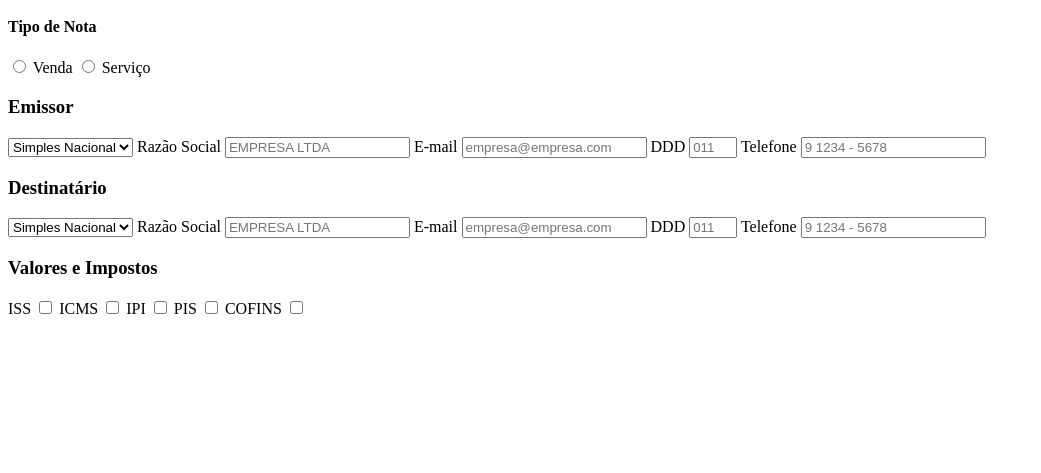
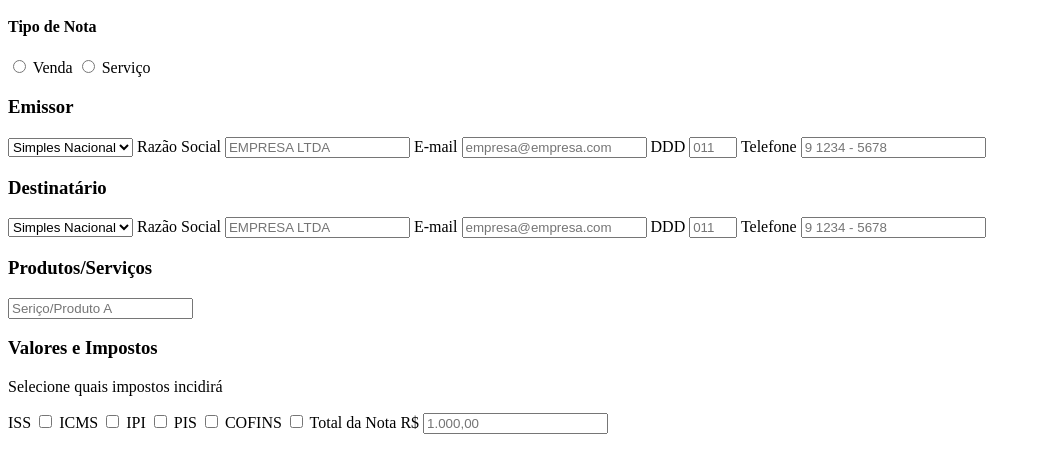
Before and after one commit to beneditobraga/freecodecamp-certifications, a plain HTML site: page index.html in a window 1280 px wide. Shown: the part 101-574 px from the top of the page, without its empty margins (0-1041 px from the left). Drawn offline with Linux system fonts and the light colour scheme.

Commit message:
Update Titles of Form

```diff
--- a/index.html
+++ b/index.html
@@ -32,12 +32,16 @@
             <label id="email-label">E-mail <input id="email" type="email" placeholder="empresa@empresa.com" required /></label>
             <label id="number-label">DDD <input id="number" type="number" placeholder="011" min="2" max="3" required /></label>
             <label id="number-phone">Telefone <input id="number-phone2" type="text" placeholder="9 1234 - 5678" min="8" max="9" required /></label>
+        <h3 class="data-title">Produtos/Serviços</h3>
+            <label id="produtos-servicos"><input id="produtos-servicos" type="text" placeholder="Seriço/Produto A" required /></label>
         <h3 class="data-title">Valores e Impostos</h3>
-            <label id="box-impostos">ISS <input id="box-impostos" type="checkbox" required /></label>
-            <label id="box-impostos">ICMS <input id="box-impostos" type="checkbox" required /></label>
-            <label id="box-impostos">IPI <input id="box-impostos" type="checkbox" required /></label>
-            <label id="box-impostos">PIS <input id="box-impostos" type="checkbox" required /></label>
-            <label id="box-impostos">COFINS <input id="box-impostos" type="checkbox" required /></label>
+        <p class="text-inci-impostos">Selecione quais impostos incidirá</p>
+            <label id="box-impostos">ISS <input id="box-impostos" type="checkbox" value="value" required /></label>
+            <label id="box-impostos">ICMS <input id="box-impostos" type="checkbox" value="value" required /></label>
+            <label id="box-impostos">IPI <input id="box-impostos" type="checkbox" value="value" required /></label>
+            <label id="box-impostos">PIS <input id="box-impostos" type="checkbox" value="value" required /></label>
+            <label id="box-impostos">COFINS <input id="box-impostos" type="checkbox" value="value" required /></label>
+            <label id="total-nota">Total da Nota R$ <input id="total-nota" type="text" format="currency" placeholder="1.000,00" required /></label>
     </form>
 </body>
 </html>
```
